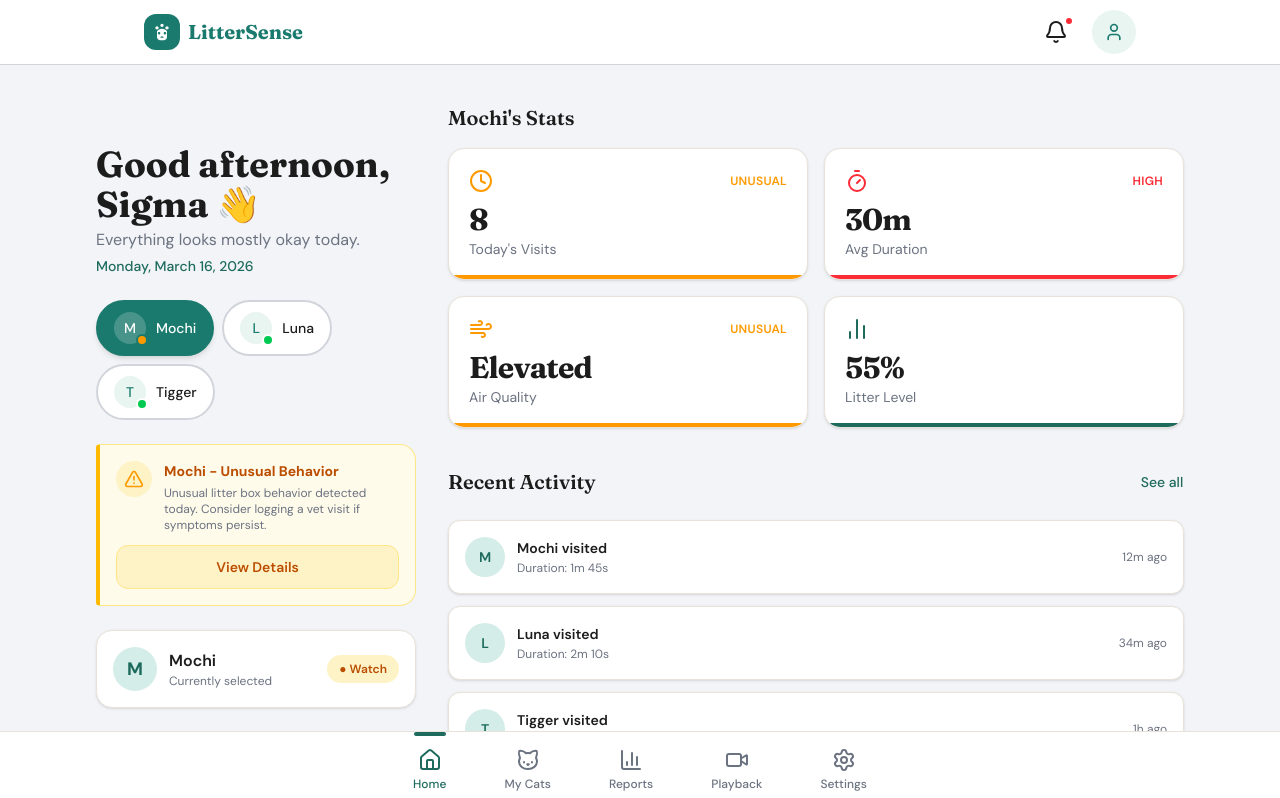
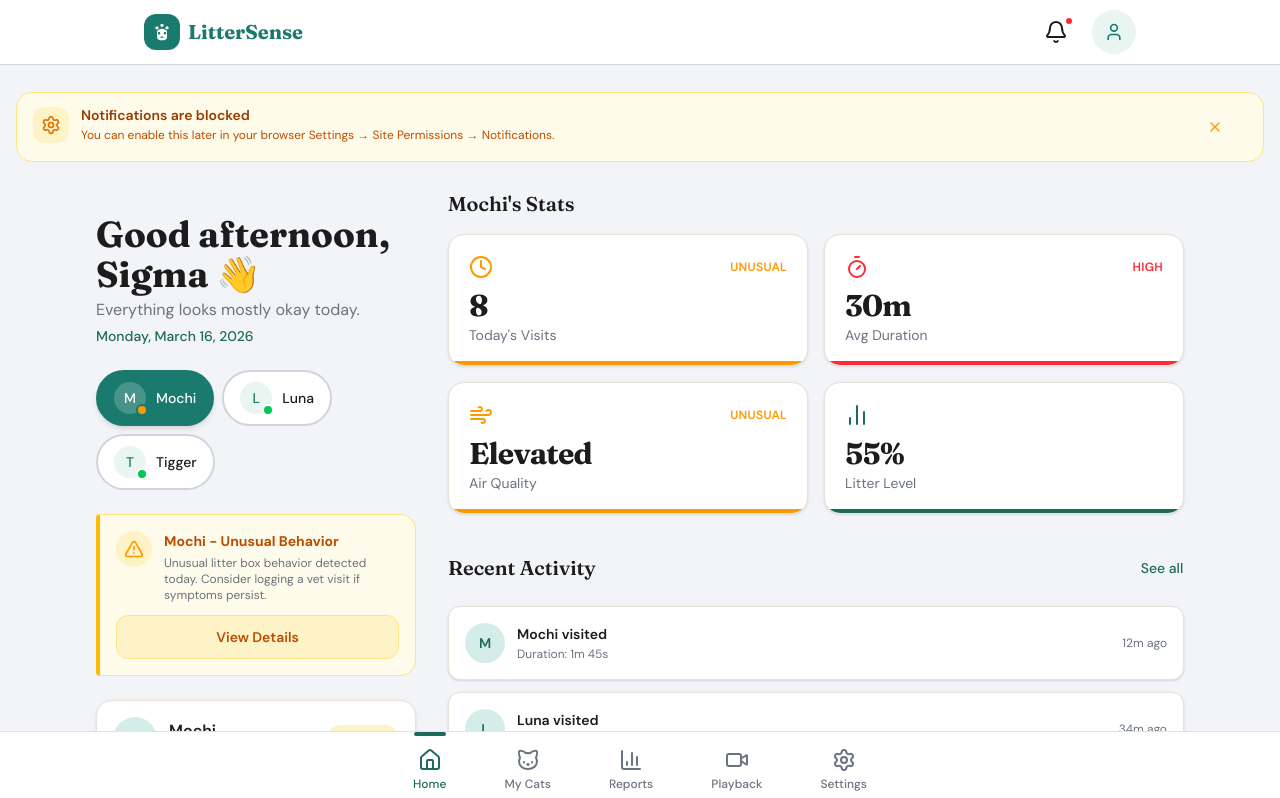
Before and after one commit to John-Orlie-Mascardo/LitterSense-CSP-WebApp, a Next.js app: page /dashboard in a window 1280 px wide. Shown: the top 798 px of the page. Built offline with nearby package versions, Linux system fonts and the light colour scheme.

Commit message:
feat: notifications - added push notification permission flow

```diff
--- a/app/dashboard/page.tsx
+++ b/app/dashboard/page.tsx
@@ -12,7 +12,7 @@
 
 "use client";
 
-import { useState, useMemo } from "react";
+import { useState, useMemo, useEffect } from "react";
 import { motion, AnimatePresence } from "framer-motion";
 import { Clock, Timer, Wind, BarChart2, AlertTriangle } from "lucide-react";
 import { TopBar } from "@/components/layout/TopBar";
@@ -27,6 +27,9 @@ import {
   getCatById,
   deviceStats,
 } from "@/lib/mockData";
+import { useNotificationPermission } from "@/lib/useNotificationPermission";
+import { NotificationPermissionBanner } from "@/components/ui/NotificationPermissionBanner";
+
 
 const getGreeting = () => {
   const hour = new Date().getHours();
@@ -89,6 +92,15 @@ export default function DashboardPage() {
   const [selectedCatId, setSelectedCatId] = useState(mockCats[0]?.id || "");
   const [showAlertBanner, setShowAlertBanner] = useState(true);
 
+  // ── Notification permission hook — MUST be inside the component ──
+  const {
+    status: notifStatus,
+    showBanner,
+    requestPermission,
+    dismissBanner,
+    triggerOnAnomaly,
+  } = useNotificationPermission();
+
   // Toggle this to test empty state during development — remove before production
   const isEmpty = mockCats.length === 0;
 
@@ -98,6 +110,13 @@ export default function DashboardPage() {
   const hasAnomaly = useMemo(() => mockCats.some((cat) => cat.status !== "healthy"), []);
   const alertCat = useMemo(() => mockCats.find((cat) => cat.status !== "healthy"), []);
 
+  // ── Trigger permission prompt when anomaly is detected ──
+  useEffect(() => {
+    if (hasAnomaly) {
+      triggerOnAnomaly();
+    }
+  }, [hasAnomaly, triggerOnAnomaly]);
+
   const greeting = getGreeting();
   const todayDate = formatDate();
 
@@ -105,7 +124,17 @@ export default function DashboardPage() {
     <div className="min-h-screen bg-litter-bg pb-24">
       <TopBar />
 
-      <main className="pt-20 px-4 sm:px-6 lg:px-8 max-w-6xl mx-auto">
+      {/* ── Notification Permission Banner — sits between TopBar and main ── */}
+      <div className="pt-20">
+        <NotificationPermissionBanner
+          show={showBanner}
+          status={notifStatus}
+          onEnable={requestPermission}
+          onDismiss={dismissBanner}
+        />
+      </div>
+
+      <main className="px-4 sm:px-6 lg:px-8 max-w-6xl mx-auto">
         {/* Desktop two-column layout */}
         <div className="lg:grid lg:grid-cols-[320px_1fr] lg:gap-8 lg:items-start">
 
--- /dev/null
+++ b/components/ui/NotificationPermissionBanner.tsx
@@ -0,0 +1,109 @@
+"use client";
+
+import { motion, AnimatePresence } from "framer-motion";
+import { Bell, X, Settings } from "lucide-react";
+
+interface NotificationPermissionBannerProps {
+  show: boolean;
+  status: "idle" | "granted" | "denied" | "dismissed";
+  onEnable: () => void;
+  onDismiss: () => void;
+}
+
+export function NotificationPermissionBanner({
+  show,
+  status,
+  onEnable,
+  onDismiss,
+}: NotificationPermissionBannerProps) {
+  return (
+    <AnimatePresence>
+
+      {/* ── Ask permission banner (default state) ── */}
+      {show && status !== "denied" && (
+        <motion.div
+          key="ask-banner"
+          initial={{ opacity: 0, y: -12 }}
+          animate={{ opacity: 1, y: 0 }}
+          exit={{ opacity: 0, y: -12 }}
+          transition={{ duration: 0.3, ease: "easeOut" }}
+          className="mx-4 mt-3 mb-1 bg-[#1E6B5E] rounded-2xl px-4 py-3 shadow-md"
+        >
+          <div className="flex items-start gap-3">
+            {/* Bell icon */}
+            <div className="w-9 h-9 rounded-xl bg-white/20 flex items-center justify-center shrink-0 mt-0.5">
+              <Bell className="w-5 h-5 text-white" />
+            </div>
+
+            {/* Text */}
+            <div className="flex-1 min-w-0">
+              <p className="text-white font-semibold text-sm leading-snug mb-0.5">
+                Enable push notifications
+              </p>
+              <p className="text-white/80 text-xs leading-snug">
+                Get alerted when your cat shows unusual behavior, even when the app is closed.
+              </p>
+
+              {/* Action buttons */}
+              <div className="flex items-center gap-2 mt-3">
+                <button
+                  onClick={onEnable}
+                  className="px-4 py-1.5 bg-white text-[#1E6B5E] text-xs font-semibold rounded-lg hover:bg-white/90 transition-colors"
+                >
+                  Enable
+                </button>
+                <button
+                  onClick={onDismiss}
+                  className="px-4 py-1.5 bg-white/20 text-white text-xs font-medium rounded-lg hover:bg-white/30 transition-colors"
+                >
+                  Maybe Later
+                </button>
+              </div>
+            </div>
+
+            {/* Close button */}
+            <button
+              onClick={onDismiss}
+              className="p-1 rounded-lg hover:bg-white/20 transition-colors shrink-0"
+            >
+              <X className="w-4 h-4 text-white/70" />
+            </button>
+          </div>
+        </motion.div>
+      )}
+
+      {/* ── Denied state — show settings hint ── */}
+      {status === "denied" && (
+        <motion.div
+          key="denied-banner"
+          initial={{ opacity: 0, y: -12 }}
+          animate={{ opacity: 1, y: 0 }}
+          exit={{ opacity: 0, y: -12 }}
+          transition={{ duration: 0.3 }}
+          className="mx-4 mt-3 mb-1 bg-amber-50 border border-amber-200 rounded-2xl px-4 py-3"
+        >
+          <div className="flex items-start gap-3">
+            <div className="w-9 h-9 rounded-xl bg-amber-100 flex items-center justify-center shrink-0 mt-0.5">
+              <Settings className="w-5 h-5 text-amber-600" />
+            </div>
+            <div className="flex-1">
+              <p className="text-amber-800 font-semibold text-sm mb-0.5">
+                Notifications are blocked
+              </p>
+              <p className="text-amber-700 text-xs leading-snug">
+                You can enable this later in your browser Settings → Site Permissions → Notifications.
+              </p>
+            </div>
+            <button
+              onClick={onDismiss}
+              className="p-1 rounded-lg hover:bg-amber-100 transition-colors shrink-0"
+            >
+              <X className="w-4 h-4 text-amber-500" />
+            </button>
+          </div>
+        </motion.div>
+      )}
+
+    </AnimatePresence>
+  );
+}
--- /dev/null
+++ b/lib/useNotificationPermission.ts
@@ -0,0 +1,117 @@
+"use client";
+
+import { useState, useEffect, useCallback } from "react";
+
+type PermissionStatus = "idle" | "granted" | "denied" | "dismissed";
+
+const STORAGE_KEY = "littersense_notif_permission";
+const DISMISSED_KEY = "littersense_notif_dismissed_at";
+const REPROMPT_DELAY_MS = 24 * 60 * 60 * 1000; // re-prompt after 24 hours if dismissed
+
+export function useNotificationPermission() {
+  const [status, setStatus] = useState<PermissionStatus>("idle");
+  const [showBanner, setShowBanner] = useState(false);
+
+  // On mount — check stored state and browser permission
+  useEffect(() => {
+    if (typeof window === "undefined") return;
+
+    // If browser doesn't support notifications at all, bail silently
+    if (!("Notification" in window)) return;
+
+    const stored = localStorage.getItem(STORAGE_KEY) as PermissionStatus | null;
+    const browserPerm = Notification.permission;
+
+    // Browser already granted — register SW, no banner needed
+    if (browserPerm === "granted") {
+      setStatus("granted");
+      registerServiceWorker();
+      return;
+    }
+
+    // Browser hard-denied — nothing we can do, show settings hint handled elsewhere
+    if (browserPerm === "denied") {
+      setStatus("denied");
+      return;
+    }
+
+    // If user previously dismissed — only re-prompt after delay
+    if (stored === "dismissed") {
+      const dismissedAt = localStorage.getItem(DISMISSED_KEY);
+      if (dismissedAt) {
+        const elapsed = Date.now() - parseInt(dismissedAt, 10);
+        if (elapsed < REPROMPT_DELAY_MS) return; // too soon, don't show
+      }
+    }
+
+    // If not yet decided — show the banner
+    if (!stored || stored === "dismissed") {
+      setShowBanner(true);
+    }
+  }, []);
+
+  // Trigger banner on anomaly event (call this from anywhere in the app)
+  const triggerOnAnomaly = useCallback(() => {
+    if (typeof window === "undefined") return;
+    if (!("Notification" in window)) return;
+    if (Notification.permission === "granted") return;
+    if (Notification.permission === "denied") return;
+
+    const stored = localStorage.getItem(STORAGE_KEY) as PermissionStatus | null;
+    if (stored === "dismissed") {
+      const dismissedAt = localStorage.getItem(DISMISSED_KEY);
+      if (dismissedAt) {
+        const elapsed = Date.now() - parseInt(dismissedAt, 10);
+        if (elapsed < REPROMPT_DELAY_MS) return;
+      }
+    }
+    setShowBanner(true);
+  }, []);
+
+  // User clicks "Enable Notifications"
+  const requestPermission = useCallback(async () => {
+    if (!("Notification" in window)) return;
+
+    const result = await Notification.requestPermission();
+
+    if (result === "granted") {
+      setStatus("granted");
+      setShowBanner(false);
+      localStorage.setItem(STORAGE_KEY, "granted");
+      localStorage.removeItem(DISMISSED_KEY);
+      registerServiceWorker();
+    } else if (result === "denied") {
+      setStatus("denied");
+      setShowBanner(false);
+      localStorage.setItem(STORAGE_KEY, "denied");
+    }
+  }, []);
+
+  // User clicks "Maybe Later" (dismissed)
+  const dismissBanner = useCallback(() => {
+    setStatus("dismissed");
+    setShowBanner(false);
+    localStorage.setItem(STORAGE_KEY, "dismissed");
+    localStorage.setItem(DISMISSED_KEY, Date.now().toString());
+  }, []);
+
+  return {
+    status,
+    showBanner,
+    requestPermission,
+    dismissBanner,
+    triggerOnAnomaly,
+  };
+}
+
+// ─── Service Worker Registration ──────────────────────────────────────────────
+
+async function registerServiceWorker() {
+  if (!("serviceWorker" in navigator)) return;
+  try {
+    await navigator.serviceWorker.register("/sw.js");
+    console.log("[LitterSense] Service worker registered for push notifications.");
+  } catch (err) {
+    console.error("[LitterSense] Service worker registration failed:", err);
+  }
+}
--- /dev/null
+++ b/public/sw.js
@@ -0,0 +1,35 @@
+// public/sw.js
+// LitterSense Service Worker — handles push notification display
+
+self.addEventListener("push", (event) => {
+  const data = event.data?.json() ?? {};
+  const title = data.title || "LitterSense Alert";
+  const options = {
+    body: data.body || "Your cat needs attention.",
+    icon: "/icons/icon-192x192.png",
+    badge: "/icons/badge-72x72.png",
+    tag: data.tag || "littersense-alert",
+    renotify: true,
+    data: {
+      url: data.url || "/dashboard",
+    },
+  };
+  event.waitUntil(self.registration.showNotification(title, options));
+});
+
+self.addEventListener("notificationclick", (event) => {
+  event.notification.close();
+  const url = event.notification.data?.url || "/dashboard";
+  event.waitUntil(
+    clients.matchAll({ type: "window", includeUncontrolled: true }).then((clientList) => {
+      for (const client of clientList) {
+        if (client.url.includes(url) && "focus" in client) {
+          return client.focus();
+        }
+      }
+      if (clients.openWindow) {
+        return clients.openWindow(url);
+      }
+    })
+  );
+});
```
